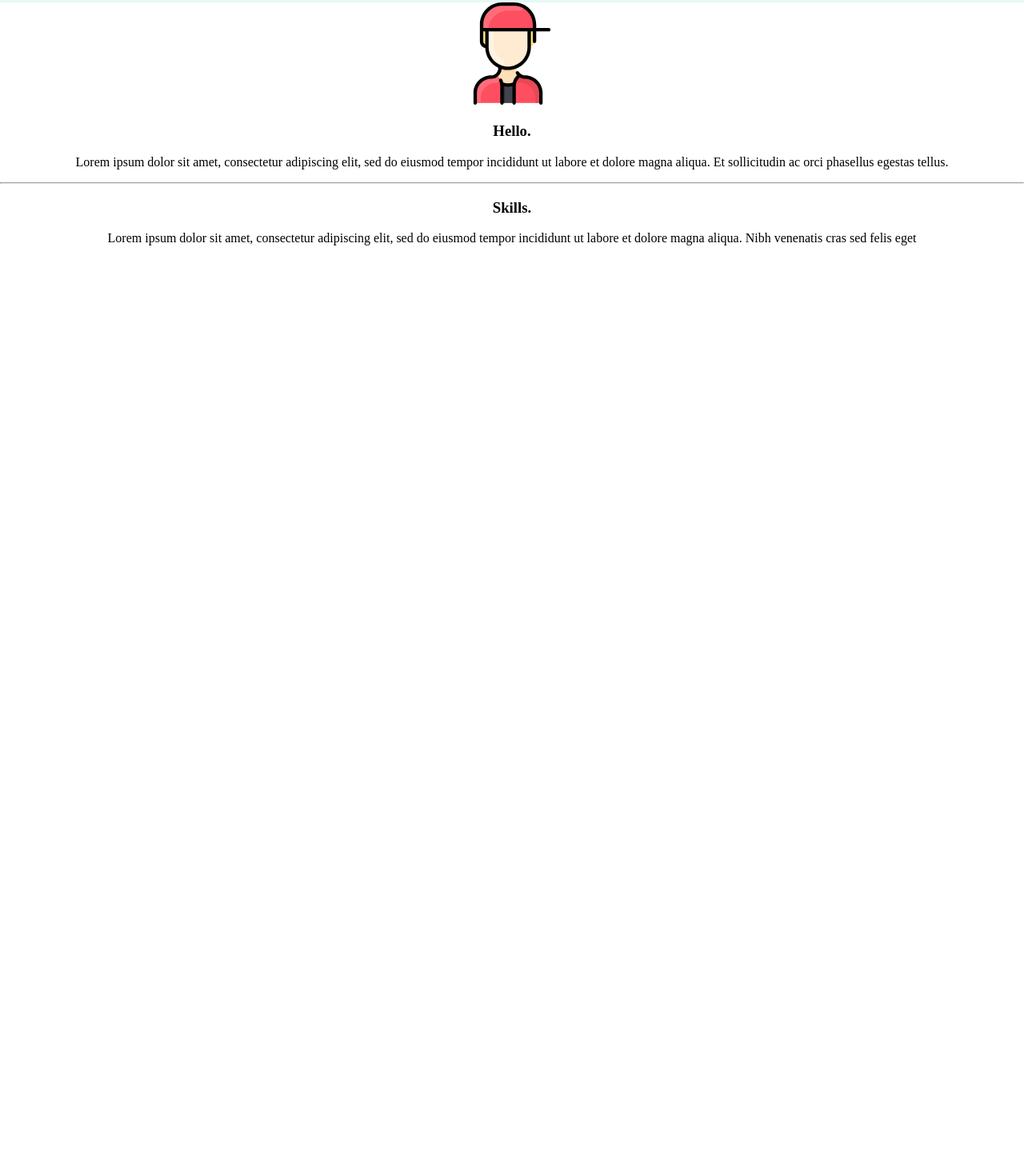
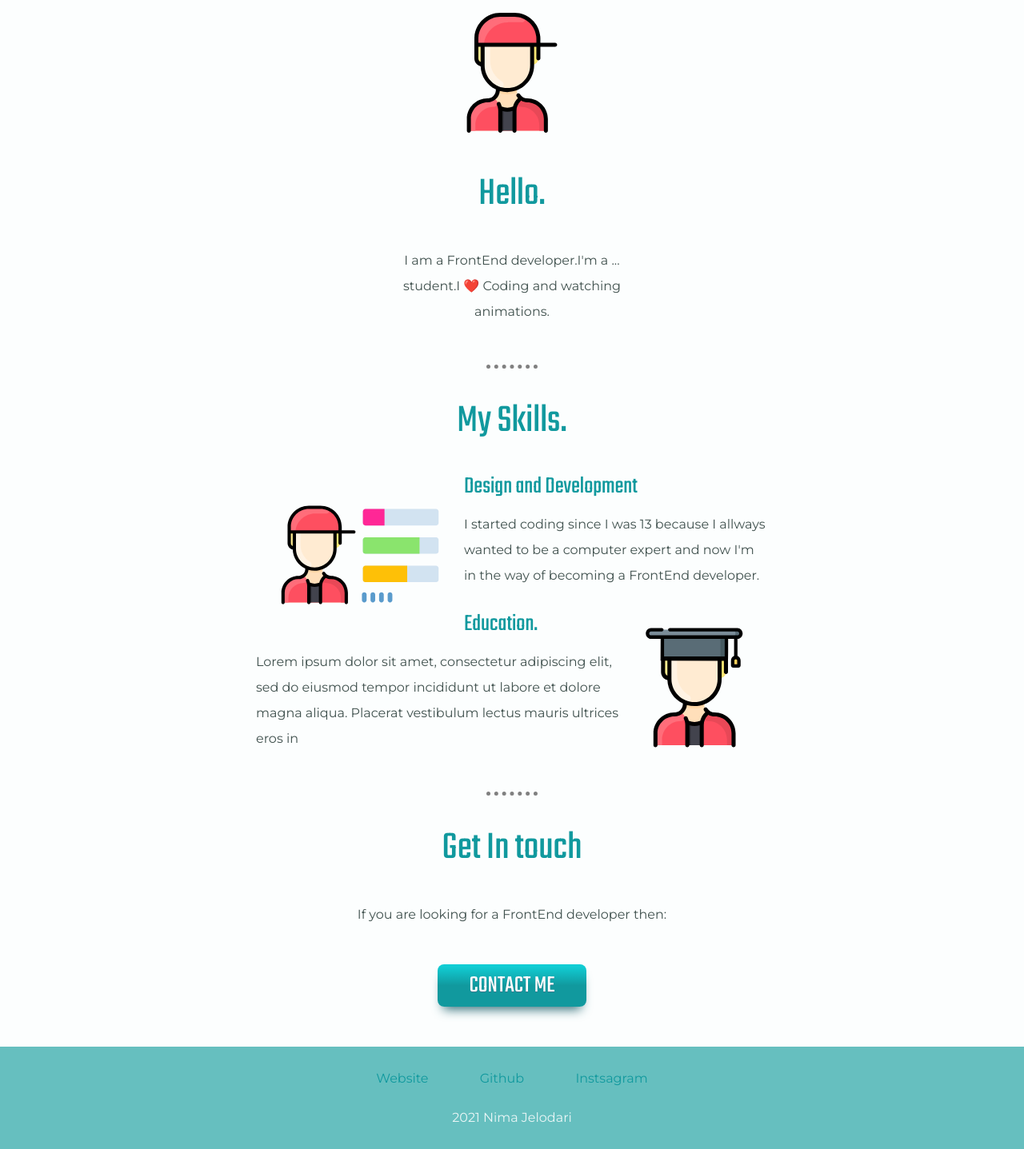
Before and after one commit to Nimaj2002/CV, a plain HTML site: page index.html in a window 1280 px wide. Shown: the part 718-2155 px from the top of the page at 80% size. Before the commit the page ends 1041 px from the top, so only its background shows below. Drawn offline with Linux system fonts and the light colour scheme.

Commit message:
content added + stylings

```diff
--- a/CSS/styles.css
+++ b/CSS/styles.css
@@ -1,14 +1,17 @@
 body {
   margin: 0;
   text-align: center;
+  font-family: 'Montserrat', sans-serif;
+  background-color: #FCFEFE;
+  color: #40514E
 }
 
 /*
-font-family: 'Press Start 2P', cursive;
+    font-family: 'Montserrat', sans-serif;
 
-font-family: 'Sacramento', cursive;
+    font-family: 'Sacramento', cursive;
 
-font-family: 'Teko', sans-serif;
+    font-family: 'Teko', sans-serif;
 */
 .Heading {
   background-color: #E4F9F5;
@@ -27,26 +30,143 @@ font-family: 'Teko', sans-serif;
   font-family: 'Teko', sans-serif;
   margin-top: 0;
   color: #66BFBF;
+  font-weight: normal;
 }
 
-h2 span{
+h2 span {
   text-decoration: underline;
 }
 
 .up-cloud {
   left: 20%;
-  margin-top: 30px;
+  margin-top: 15px;
   position: relative;
 }
 
 .down-cloud {
   position: absolute;
+  left: 250px;
 }
 
 .mountain {
   position: relative;
 }
 
-.Avatar{
+.Avatar {
+  width: 150px;
+}
+
+.skillspic {
+  width: 200px;
+  float: left;
+  margin: 30px;
+}
+
+.edu {
+  width: 125px;
+  float: right;
+  margin: 30px;
+}
+
+h2 {
+  color: #11999E;
+  font-family: 'Teko', sans-serif;
+  font-weight: normal;
+  font-size: 50px;
+  line-height: 1;
+}
+
+h3 {
+  color: #11999E;
+  font-family: 'Teko', sans-serif;
+  font-weight: normal;
+  font-size: 30px;
+  line-height: 1;
+  margin-bottom: 0;
+}
+
+h4 {
+  color: #11999E;
+}
+
+a {
+  color: #11999E;
+  text-decoration: none;
+}
+
+.BUTTON {
+  box-shadow: 0px 10px 14px -7px #276873;
+  background: linear-gradient(to bottom, #11cdd4 5%, #11999e 50%);
+  border: 0px solid;
+  border-radius: 8px;
+  display: inline-block;
+  cursor: pointer;
+  color: #ffffff;
+  font-family: 'Teko', sans-serif;
+  ;
+  font-size: 30px;
+  font-weight: normal;
+  padding: 5px 40px;
+  text-decoration: none;
+  text-shadow: 0px 1px 0px #3d768a;
+  margin-top: 30px;
+  margin-bottom: 0;
+}
+
+.BUTTON:hover {
+  background: linear-gradient(to bottom, #30e3cb 5%, #2Bc4Ad 50%);
+}
+
+.BUTTON:active {
+  position: relative;
+  top: 1px;
+}
+
+hr {
+  border: none;
   width: 10%;
+  border-top: 5px dotted gray;
+  margin-top: 50px;
 }
+
+.body {
+  width: 50%;
+  margin: 50px auto;
+  line-height: 2;
+}
+
+.body p {
+  font-family: 'Montserrat', sans-serif;
+}
+
+.skill-row {
+  text-align: left;
+}
+
+footer {
+  background-color: #66BFBF;
+  height: 100%;
+}
+
+.links {
+  padding: 30px
+}
+
+.links a {
+  margin: 0 30px;
+}
+
+.links a:hover {
+  color: #EAF6F6;
+}
+
+footer p {
+  color: #EAF6F6;
+  margin: 0;
+  padding-bottom: 30px;
+}
+
+.intro p {
+  width: 50%;
+  margin: auto;
+}
--- a/index.html
+++ b/index.html
@@ -6,10 +6,13 @@
   <title>Nima Jelodari</title>
   <!--Links-->
   <link rel="stylesheet" href="CSS/styles.css">
+  <link rel="icon" href="favicon.ico">
+
   <link rel="preconnect" href="https://fonts.googleapis.com">
   <link rel="preconnect" href="https://fonts.gstatic.com" crossorigin>
-  <link href="https://fonts.googleapis.com/css2?family=Press+Start+2P&family=Sacramento&family=Teko:wght@300&display=swap" rel="stylesheet">
-  <link rel="icon" href="favicon.ico">
+  <link href="https://fonts.googleapis.com/css2?family=Montserrat&family=Sacramento&family=Teko&display=swap" rel="stylesheet">
+
+
 </head>
 
 <body>
@@ -21,19 +24,42 @@
     <img class="down-cloud" src="IMG/cloud.png" alt="cloud">
     <img class="mountain" src="IMG/mountain.png" alt="mountain">
   </div>
-  <div class="intro">
-    <img class="Avatar" src="IMG\man.svg" alt="Avatar">
-    <h3>Hello.</h3>
-    <p>Lorem ipsum dolor sit amet, consectetur adipiscing elit, sed do eiusmod tempor incididunt ut labore et dolore magna aliqua. Et sollicitudin ac orci phasellus egestas tellus.</p>
+
+  <div class="body">
+    <div class="intro">
+      <img class="Avatar" src="IMG\man.svg" alt="Avatar">
+      <h2>Hello.</h2>
+      <p>I am a FrontEnd developer.I'm a ... student.I ❤️ Coding and watching animations. </p>
+    </div>
+    <hr>
+    <h2>My Skills.</h2>
+    <div class="skill-row">
+      <img class="skillspic" src="IMG\skills.svg" alt="skills">
+      <h3>Design and Development</h3>
+      <p>I started coding since I was 13 because I allways wanted to be a computer expert and now I'm in the way of becoming a FrontEnd developer.</p>
+
+      <img class="edu" src="IMG\edu.svg" alt="education">
+      <h3>Education.</h3>
+      <p>Lorem ipsum dolor sit amet, consectetur adipiscing elit, sed do eiusmod tempor incididunt ut labore et dolore magna aliqua. Placerat vestibulum lectus mauris ultrices eros in</p>
+    </div>
+    <hr>
+    <div class="CONTACT">
+      <h2>Get In touch</h2>
+      <p>If you are looking for a FrontEnd developer then:</p>
+      <button class="BUTTON">CONTACT ME</button>
+    </div>
   </div>
-  <hr>
-  <div class="skills">
-    <h3>Skills.</h3>
-    <p>Lorem ipsum dolor sit amet, consectetur adipiscing elit, sed do eiusmod tempor incididunt ut labore et dolore magna aliqua. Nibh venenatis cras sed felis eget</p>
-  </div>
-
 
 
 </body>
 
+<footer>
+  <div class="links">
+    <a href="">Website</a>
+    <a href="">Github</a>
+    <a href="">Instsagram</a>
+  </div>
+  <p>2021 Nima Jelodari</p>
+</footer>
+
 </html>
```
Also changed, not shown: IMG/edu.svg (added), IMG/fire.svg (added), IMG/skills.svg (added), IMG/skills2.svg (added), favicon.ico, 1 other file.
